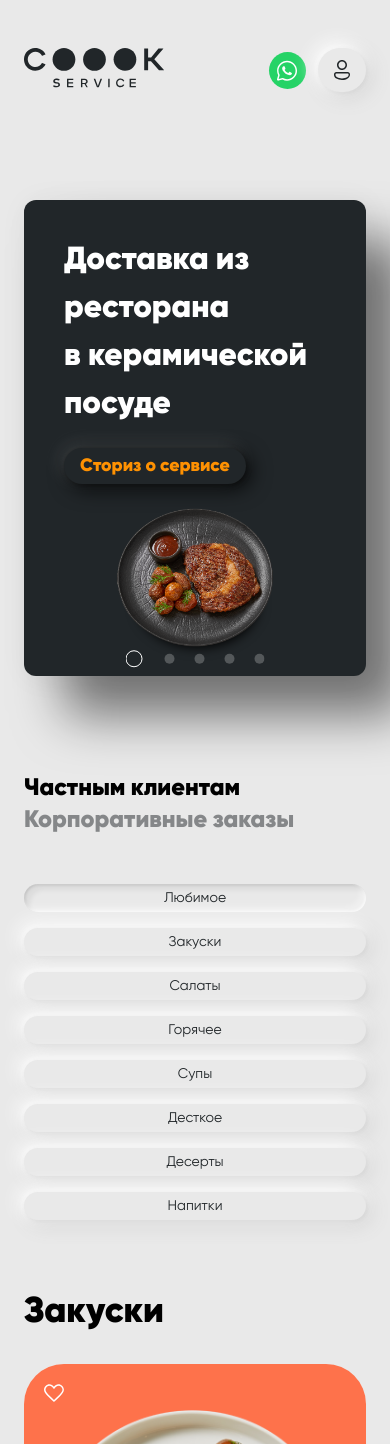
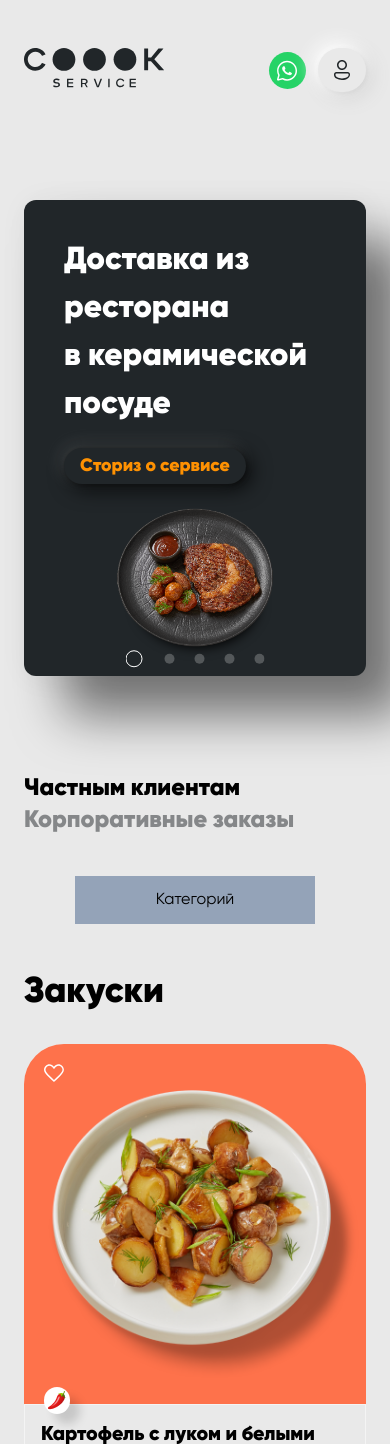
Before and after one commit to OmurbekArykbaev/cook-service, a React (Create React App) app: page / in a window 390 px wide. Shown: the top 1444 px of the page. Built offline with nearby package versions, Linux system fonts and the light colour scheme.

Commit message:
add dropdown for category/component

```diff
--- a/src/components/Category/Category.tsx
+++ b/src/components/Category/Category.tsx
@@ -1,10 +1,12 @@
-import React from "react"
+import React, { useState } from "react"
 
 const Category = () => {
+  const [open, isOpen] = useState<boolean>(false)
+
   return (
     <section className="pt-2">
       <div className="w-full flex flex-col py-4">
-        <div className="flex flex-col items-center  md:flex-row lg:mb-0 lg:items-center py-2 z-[5]">
+        <div className="hidden  flex-col items-center md:flex md:flex-row lg:mb-0 lg:items-center py-2 z-[5]">
           <button className="btn-category shadow-btn-active">Любимое</button>
           <button className="btn-category">Закуски</button>
           <button className="btn-category">Салаты</button>
@@ -14,6 +16,27 @@ const Category = () => {
           <button className="btn-category">Десерты</button>
           <button className="btn-category">Напитки</button>
         </div>
+
+        {/* Dropdown menu */}
+
+        <button
+          onClick={() => isOpen(!open)}
+          className="w-[70%] mx-auto py-3 px-7 bg-slate-400 md:hidden"
+        >
+          Категорий
+        </button>
+
+        <div
+          className={`${
+            open ? `block` : `hidden`
+          } w-[70%] mx-auto bg-slate-500 md:hidden`}
+        >
+          <ul>
+            <li>Любимое</li>
+            <li>Салаты</li>
+            <li>Закуски</li>
+          </ul>
+        </div>
       </div>
     </section>
   )
```
